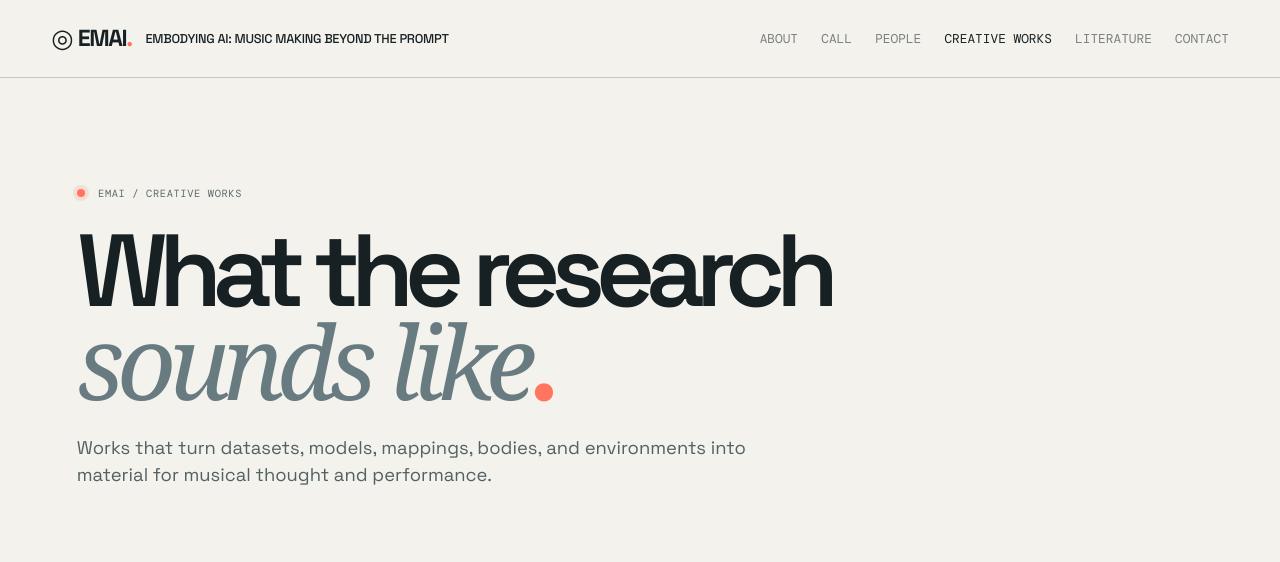
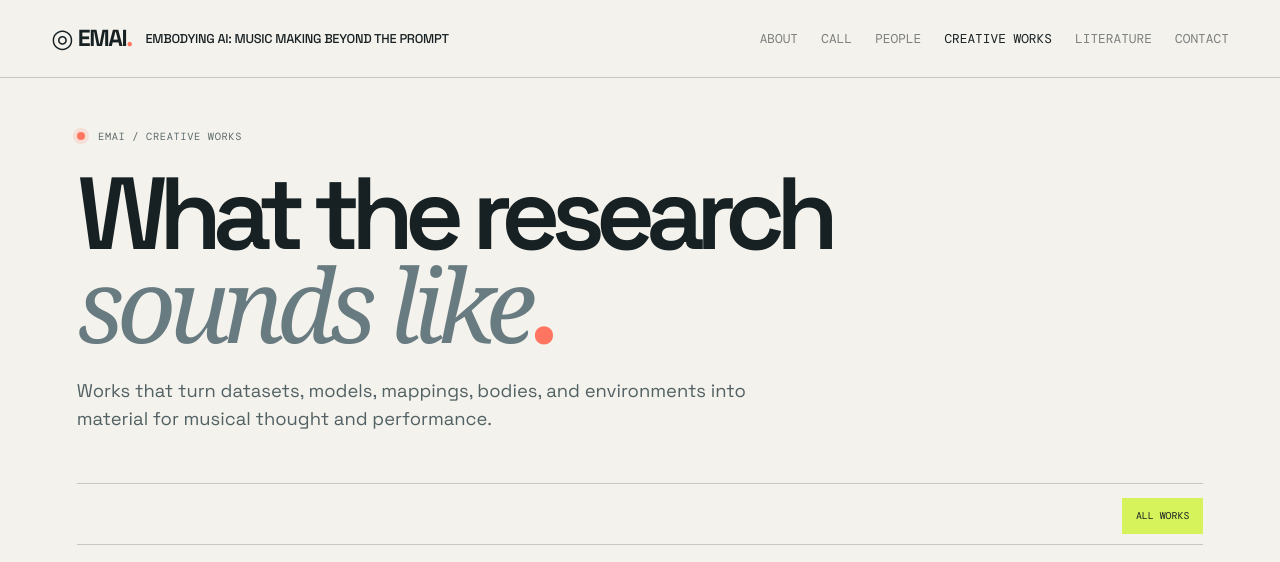
Before and after one commit to emai-ca/emai-ca.github.io, a Jekyll site: the page built from works.md, in a window 1280 px wide. Shown: the top 562 px of the page. Built offline with Jekyll 4.4.1, drawn with Linux system fonts in a browser that asks for light colours; grey boxes are pictures that could not be loaded.

Commit message:
Tighten Creative Works spacing and mark the active filter in acid
Brings the page onto the shared spacing unit, which it was the last one
still outside: the hero drops from 12vh/10vh, the toolbar row closes up,
and the card text sits nearer its title.

The active filter button becomes acid on ink rather than ink on paper,
scoped to this page so the literature filters are unchanged.

Co-Authored-By: Claude Opus 5 <noreply@anthropic.com>

```diff
--- a/assets/css/overrides.css
+++ b/assets/css/overrides.css
@@ -1631,7 +1631,7 @@ body[data-page="works"] .ratio-xtall     { aspect-ratio: 9 / 16; }
 body[data-page="works"] .work-meta { padding: 1.1rem 1.2rem 1.3rem; }
 
 body[data-page="works"] .work-meta h2 {
-  margin: 0 0 0.55rem;
+  margin: 0 0 0.3rem;
   font-size: 1.05rem;
   line-height: 1.25;
   letter-spacing: 0.005em;
@@ -1642,7 +1642,7 @@ body[data-page="works"] .work-meta h2 a { color: inherit; }
 body[data-page="works"] .work-card:hover h2 a { color: var(--coral); }
 
 body[data-page="works"] .work-venue {
-  margin: 0 0 0.9rem;
+  margin: 0 0 0.6rem;
   max-width: none;
   color: #7a8689;
   font-size: 0.9rem;
@@ -1695,3 +1695,29 @@ body[data-page="works"] .works-grid.works-grid-stable {
   gap: 1rem;
 }
 .works-column { min-width: 0; }
+
+/* Creative Works was the last page left on the base 12vh/10vh hero and 12vh
+   section padding, which put a large empty band between the title and the
+   toolbar. Same shared unit as every other page. */
+body[data-page="works"] .page-hero {
+  padding: var(--section-space) 0 2rem;
+}
+
+body[data-page="works"] .works-section {
+  padding-bottom: var(--section-space);
+}
+
+/* tighten the toolbar row itself */
+body[data-page="works"] .archive-toolbar {
+  padding-bottom: 0.6rem;
+  margin-bottom: 1.2rem;
+}
+
+/* "All works" button in acid rather than ink. Scoped to this page so the
+   literature filters are untouched. */
+body[data-page="works"] .filter-button.is-active,
+body[data-page="works"] .filter-button.is-active:hover {
+  background: var(--acid);
+  border-color: var(--acid);
+  color: var(--ink);
+}
```
